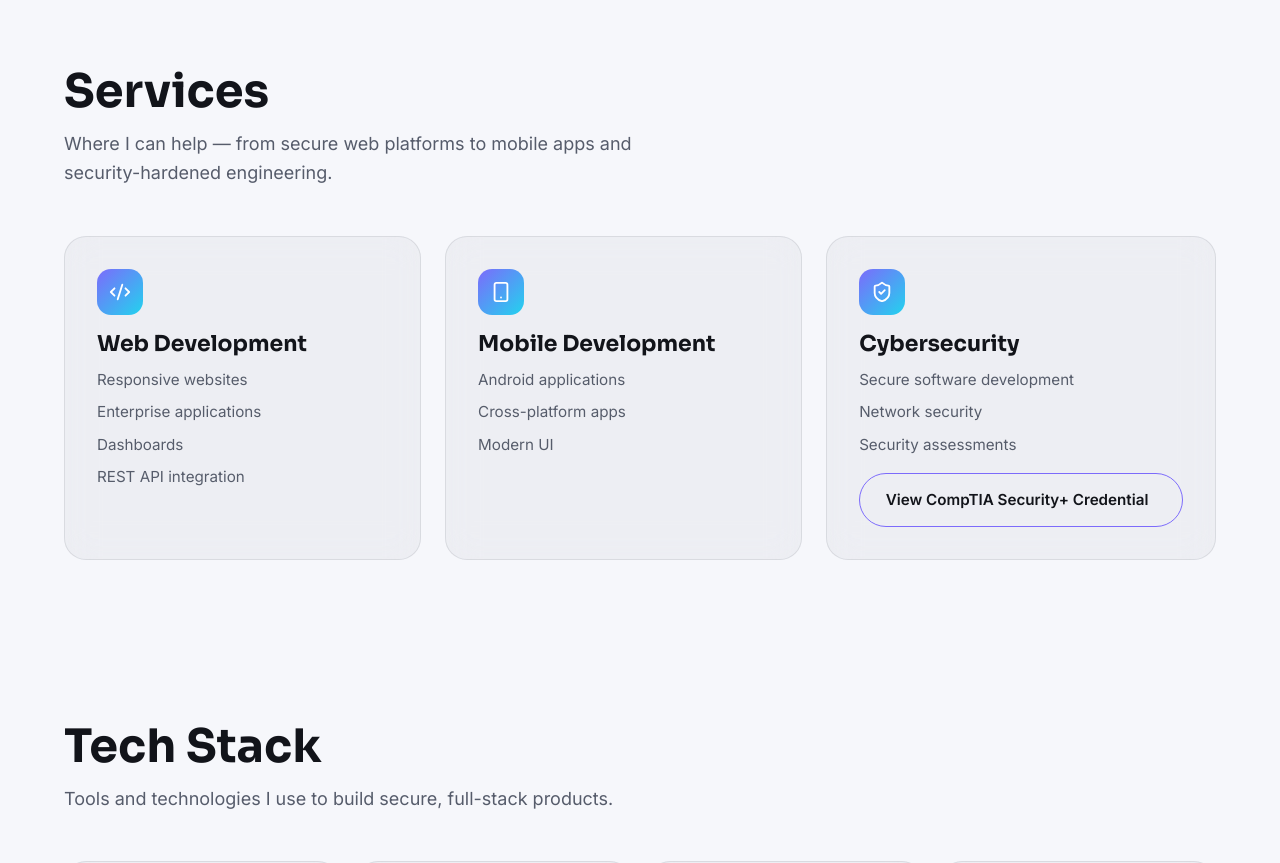
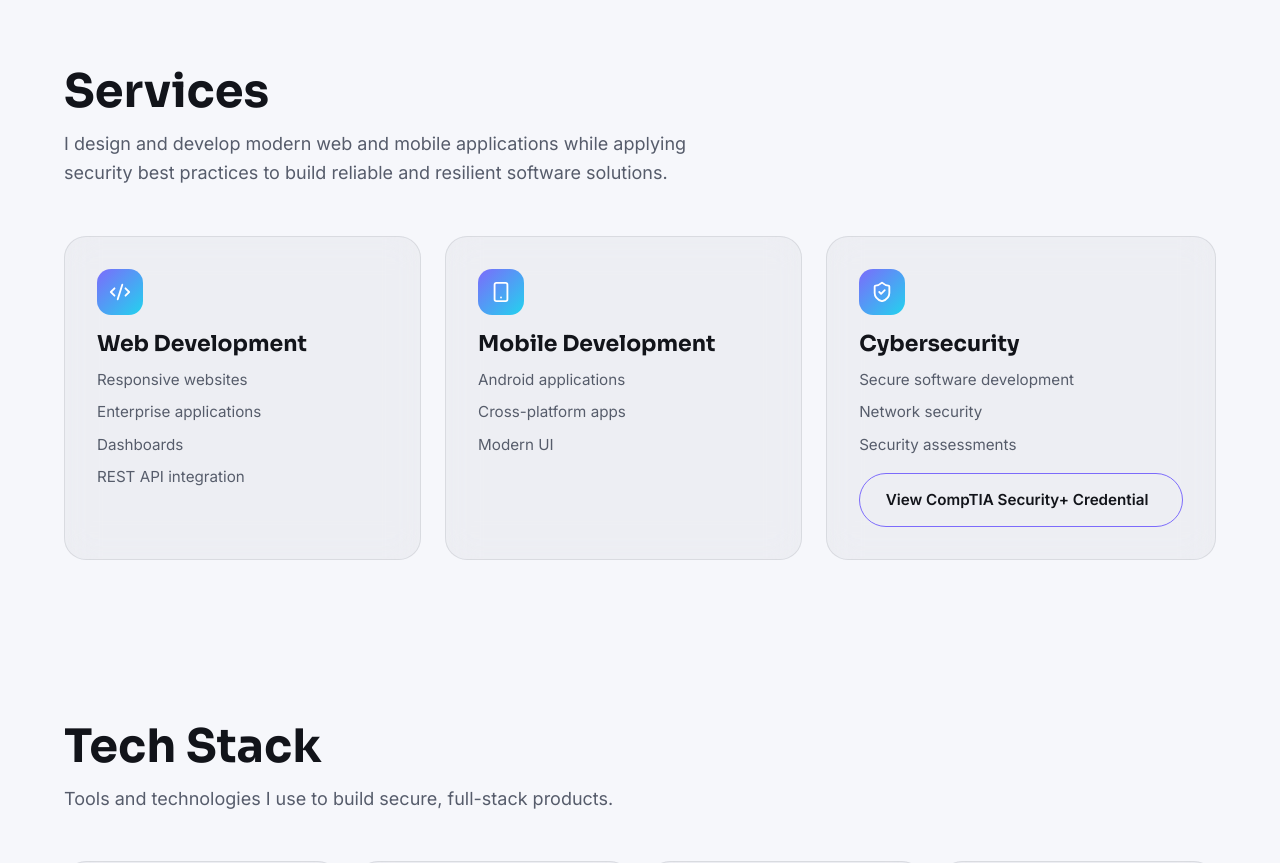
Before and after one commit to Codecollins24/ac-portfolio, a React (Vite) app: page / in a window 1280 px wide. Shown: the part 1700-2563 px from the top of the page. Built offline with nearby package versions, Linux system fonts and the light colour scheme.

Commit message:
Update services section subheading copy

```diff
--- a/src/components/Services.jsx
+++ b/src/components/Services.jsx
@@ -22,7 +22,11 @@ export default function Services() {
   }, []);
 
   return (
-    <section id="services" className="section" aria-labelledby="services-heading">
+    <section
+      id="services"
+      className="section"
+      aria-labelledby="services-heading"
+    >
       <div className="container">
         <motion.h2
           id="services-heading"
@@ -42,8 +46,9 @@ export default function Services() {
           custom={0.1}
           variants={fadeUp}
         >
-          Where I can help — from secure web platforms to mobile apps and
-          security-hardened engineering.
+          I design and develop modern web and mobile applications while applying
+          security best practices to build reliable and resilient software
+          solutions.
         </motion.p>
 
         <div className="services-grid">
```
